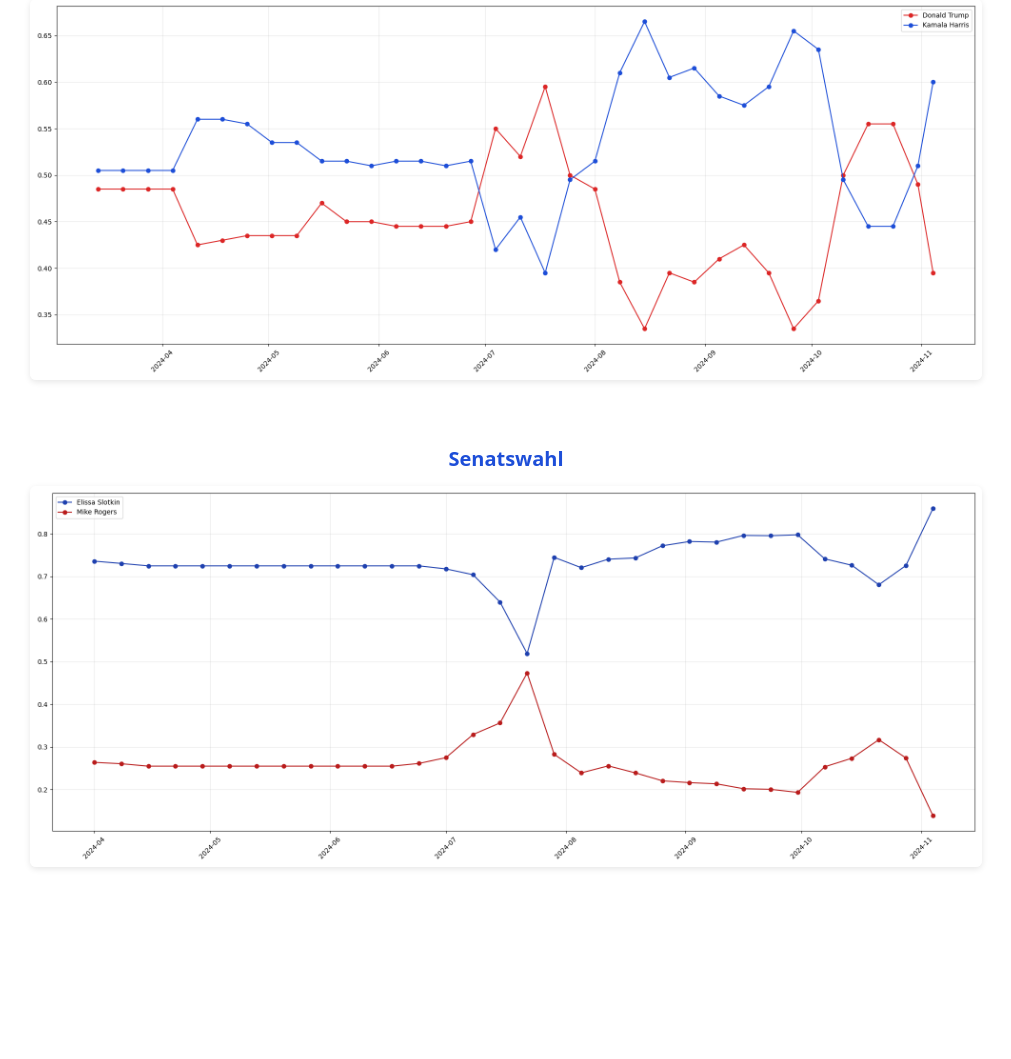
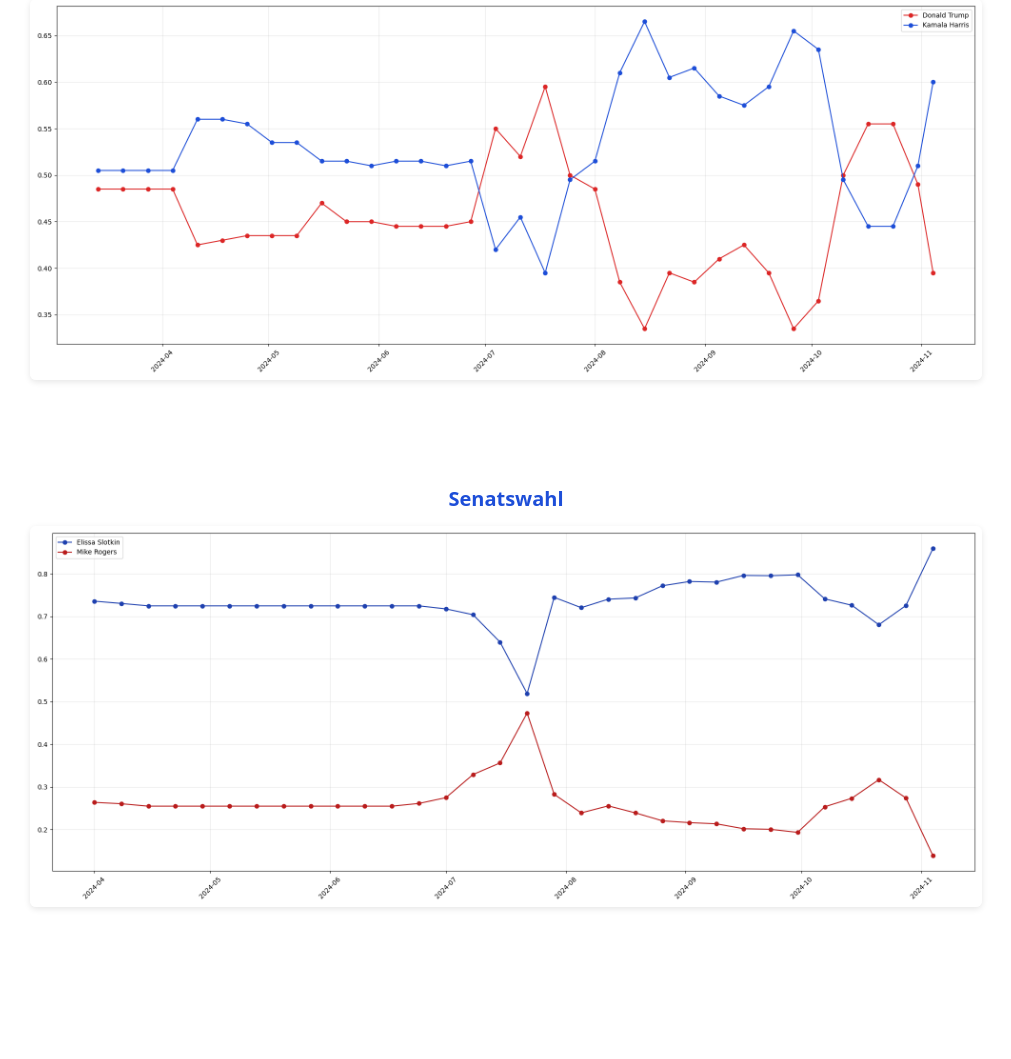
Before and after one commit to alexandr-gessel/election-monitor, a FastAPI app: page /state/MI in a window 1280 px wide. Shown: the part 288-1347 px from the top of the page, without its empty margins (134-1145 px from the left). Before the commit the page ends 1157 px from the top, so only its background shows below. Run offline with FastAPI, Linux system fonts and the light colour scheme; parts of the project's set-up code (start-up, migrations or seed data) failed here and were passed over; some libraries are stand-ins or nearby versions.

Commit message:
Update state.html

```diff
--- a/app/templates/state.html
+++ b/app/templates/state.html
@@ -24,7 +24,7 @@
             {% if pres_data %}
             <div class="chart-wrapper">
             <a href="{{ url_for('static', path='charts/' + state + '_president.png') }}" target="_blank">
-                <img src="{{ url_for('static', path='charts/' + state + '_president.png') }}" alt="Präsidentenwahl" class="chart-img">
+                <img src="{{ url_for('static', path='charts/' + state + '_president.png') }}" alt="Präsidentenwahl" class="mb-10">
 
             </a>
             </div>
@@ -39,7 +39,7 @@
             {% if sen_data %}
              <div class="chart-wrapper">
             <a href="{{ url_for('static', path='charts/' + state + '_senate.png') }}" target="_blank">
-                <img src="{{ url_for('static', path='charts/' + state + '_senate.png') }}" alt="Senatswahl" class="chart-img">
+                <img src="{{ url_for('static', path='charts/' + state + '_senate.png') }}" alt="Senatswahl" class="mb-10">
             </a>
             </div>
             {% else %}
```
